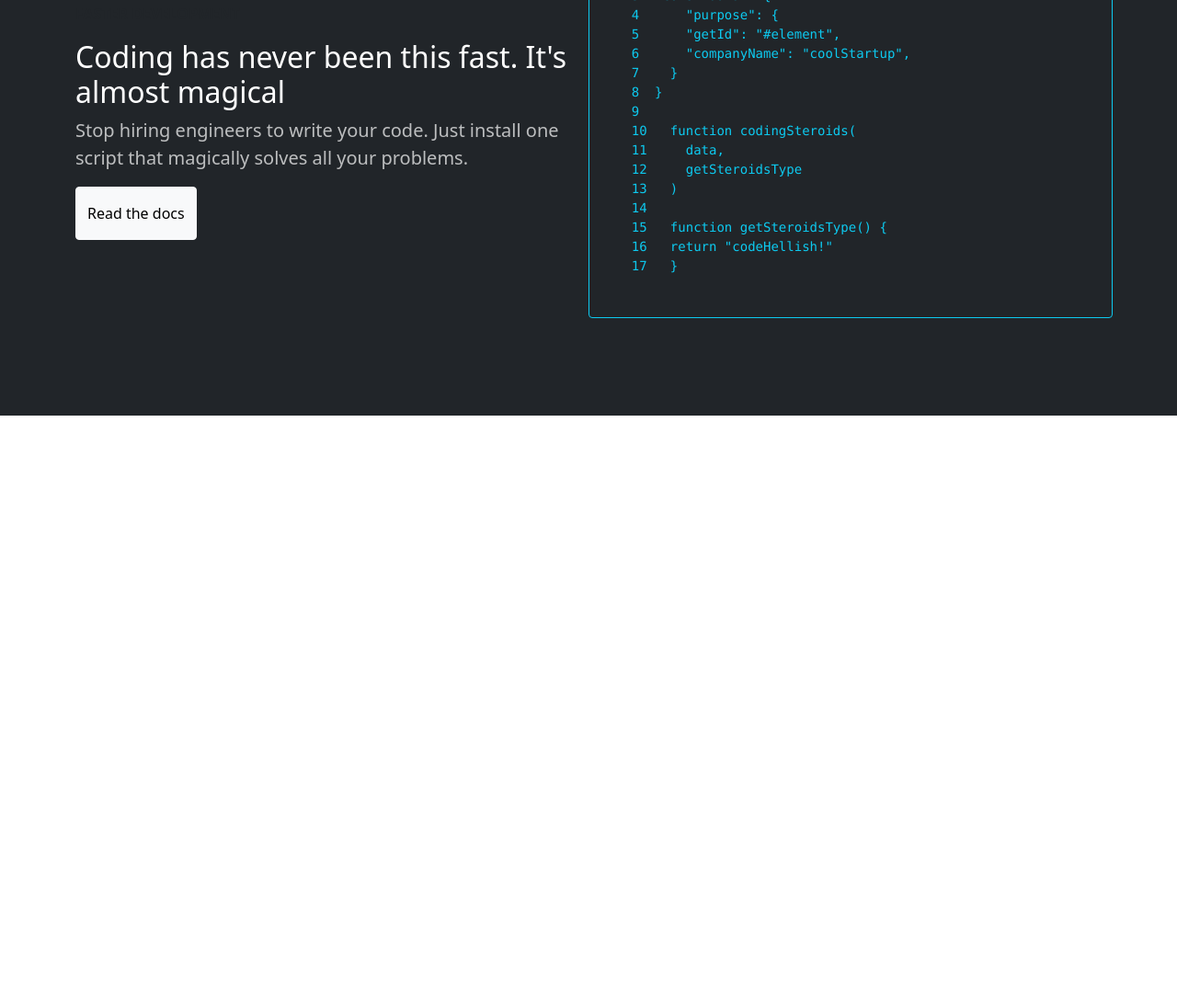
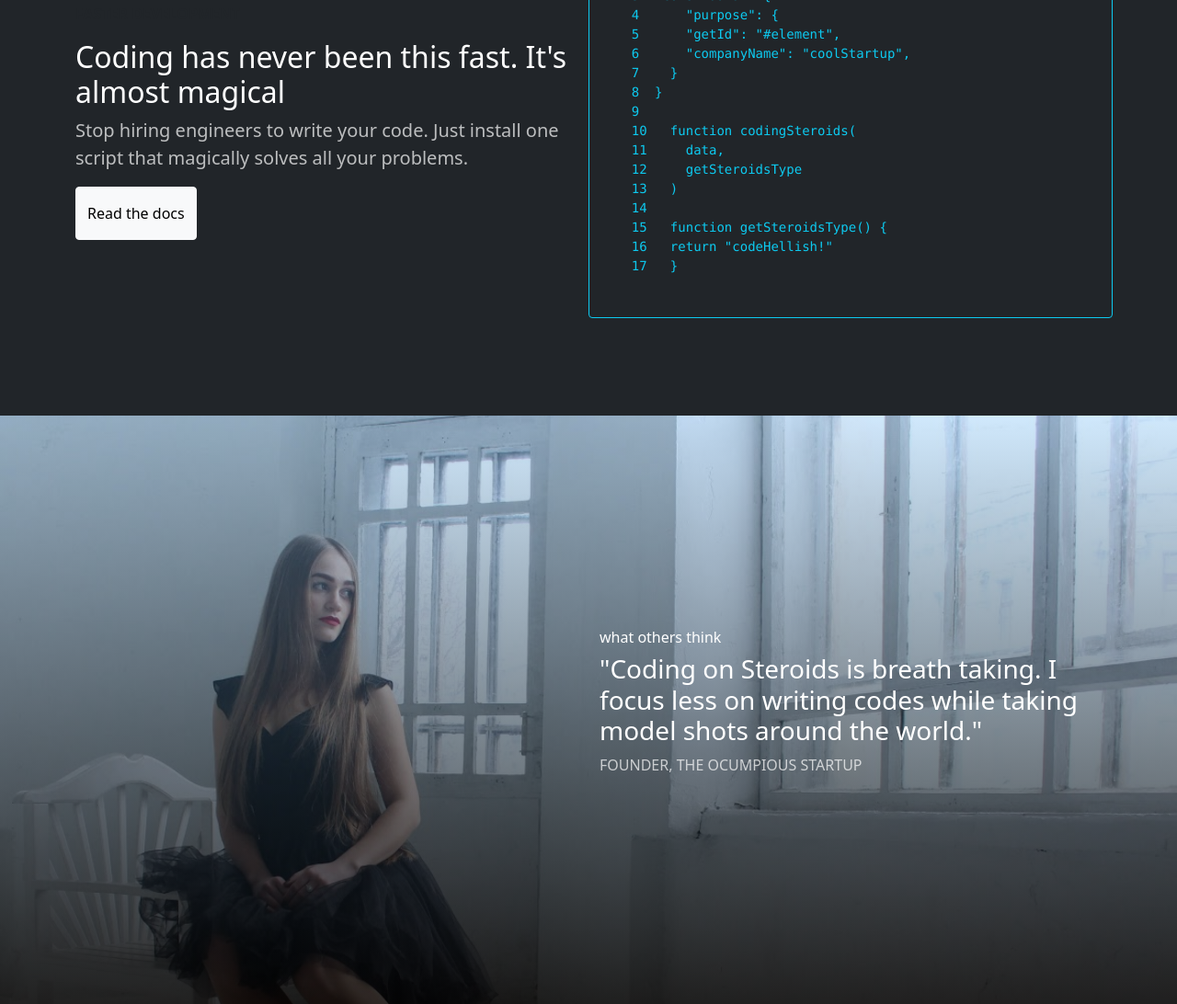
Before and after one commit to ilyaxkotik/Geraskin_MKIS23_lab8, a plain HTML site: page index.html in a window 1280 px wide. Shown: the part 1643-2735 px from the top of the page at 92% size. Before the commit the page ends 2095 px from the top, so only its background shows below. Drawn offline with nearby package versions, Linux system fonts and the light colour scheme.

Commit message:
4 commit

```diff
--- a/index.html
+++ b/index.html
@@ -92,5 +92,19 @@ Just use the 1kb script that magically solves all your problems and algorithms.<
    </div>
  </div>
 </section>
+<section id="info-3">
+  <div class="container">
+  <div class="row fill-80-viewport align-items-center justify-content-end text-white">
+    <div class="col-12 basis-md-50">
+      <h6 class="text-white-40">
+        what others think
+      </h6>
+      <h3>"Coding on Steroids is breath taking. I focus less on writing codes
+        while taking model shots around the world."</h3>
+      <p class="text-uppercase text-white-70">Founder, The Ocumpious Startup</p>
+    </div>
+  </div>
+  </div>
+</section>
 </body>
 </html>
--- a/style/style.css
+++ b/style/style.css
@@ -14,3 +14,11 @@
 .fill-80-viewport {
   min-height: 80vh
 }
+#info-3 {
+    background: linear-gradient(rgba(100,181,246 ,0.3), rgba(0,0,0,0.8)),url(../img/foto.jpg) 0% 0%/cover;
+}
+@media screen and (min-width: 768px ){
+  .basis-md-50 {
+  flex-basis: 50%
+  }
+}
```
